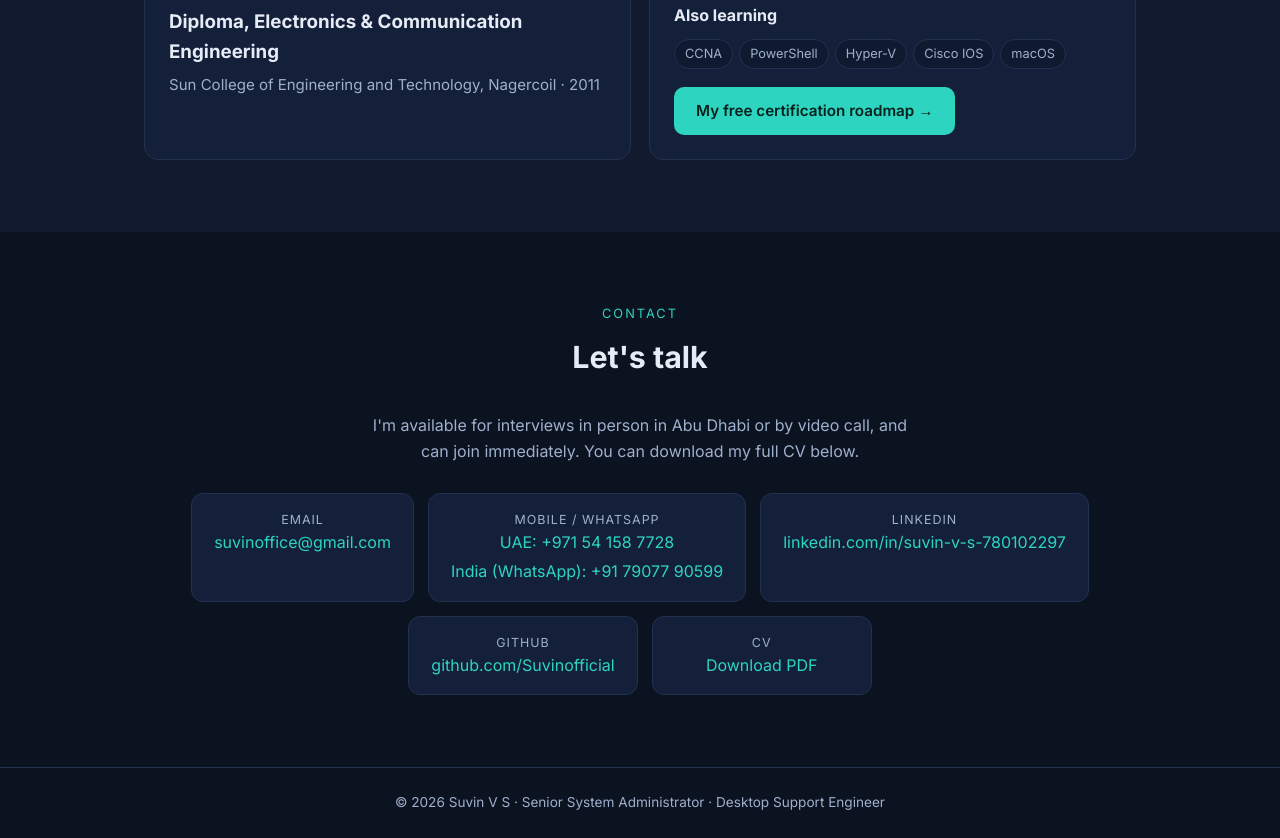
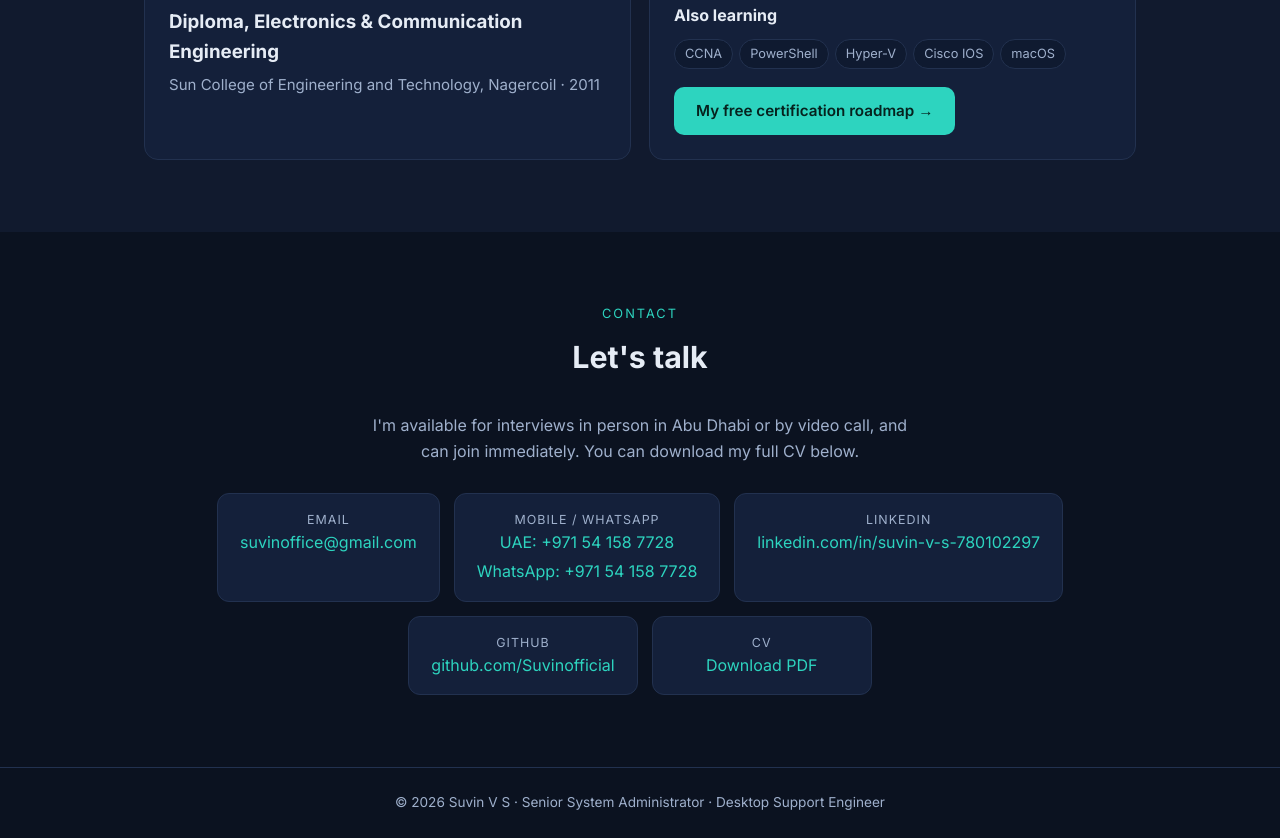
Before and after one commit to Suvinofficial/Suvinofficial.github.io, a plain HTML site: page index.html in a window 1280 px wide. Shown: the part 6668-7506 px from the top of the page. Drawn offline with Linux system fonts and the light colour scheme.

Commit message:
Update WhatsApp to UAE number +971 54 158 7728 on site and CV
Co-Authored-By: Claude Opus 5.5 <noreply@anthropic.com>
Claude-Session: https://claude.ai/code/session_01L675RXLnU2RBYCQGREUenh

```diff
--- a/index.html
+++ b/index.html
@@ -609,7 +609,7 @@
     <p data-i18n="ct_p">I'm available for interviews in person in Abu Dhabi or by video call, and can join immediately. You can download my full CV below.</p>
     <div class="cards">
       <div class="ccard"><small data-i18n="ct_email">Email</small><a href="mailto:suvinoffice@gmail.com">suvinoffice@gmail.com</a></div>
-      <div class="ccard"><small>Mobile / WhatsApp</small><a href="tel:+971541587728">UAE: +971 54 158 7728</a><a href="https://wa.me/917907790599" target="_blank" rel="noopener">India (WhatsApp): +91 79077 90599</a></div>
+      <div class="ccard"><small>Mobile / WhatsApp</small><a href="tel:+971541587728">UAE: +971 54 158 7728</a><a href="https://wa.me/971541587728" target="_blank" rel="noopener">WhatsApp: +971 54 158 7728</a></div>
       <div class="ccard"><small>LinkedIn</small><a href="https://www.linkedin.com/in/suvin-v-s-780102297" target="_blank" rel="noopener">linkedin.com/in/suvin-v-s-780102297</a></div>
       <div class="ccard"><small>GitHub</small><a href="https://github.com/Suvinofficial" target="_blank" rel="noopener">github.com/Suvinofficial</a></div>
       <div class="ccard"><small data-i18n="ct_cv">CV</small><a href="Suvin_VS_CV.pdf" target="_blank" rel="noopener" download data-i18n="ct_pdf">Download PDF</a></div>
@@ -1112,7 +1112,7 @@
       next: ['contact', 'available'] },
     { id: 'contact', label: 'Contact Suvin',
       keys: ['contact', 'email', 'mail', 'reach', 'phone', 'call', 'number', 'whatsapp', 'linkedin', 'message', 'talk', 'hire', 'connect'],
-      a: "The best way to reach me:\n\n📧 " + 'EMAIL_LINK' + "\n📱 UAE: +971 54 158 7728\n💬 WhatsApp (India): +91 79077 90599\n💼 " + 'LI_LINK' + "\n\nPlease include the role and company, and I'll reply as soon as possible.",
+      a: "The best way to reach me:\n\n📧 " + 'EMAIL_LINK' + "\n📱 UAE / 💬 WhatsApp: +971 54 158 7728\n💼 " + 'LI_LINK' + "\n\nPlease include the role and company, and I'll reply as soon as possible.",
       next: ['cv', 'available'] },
     { id: 'thanks', label: 'Thanks',
       keys: ['thank', 'thanks', 'great', 'ok', 'okay', 'cool', 'nice', 'bye', 'goodbye'],
```
Also changed, not shown: 1 other file.
